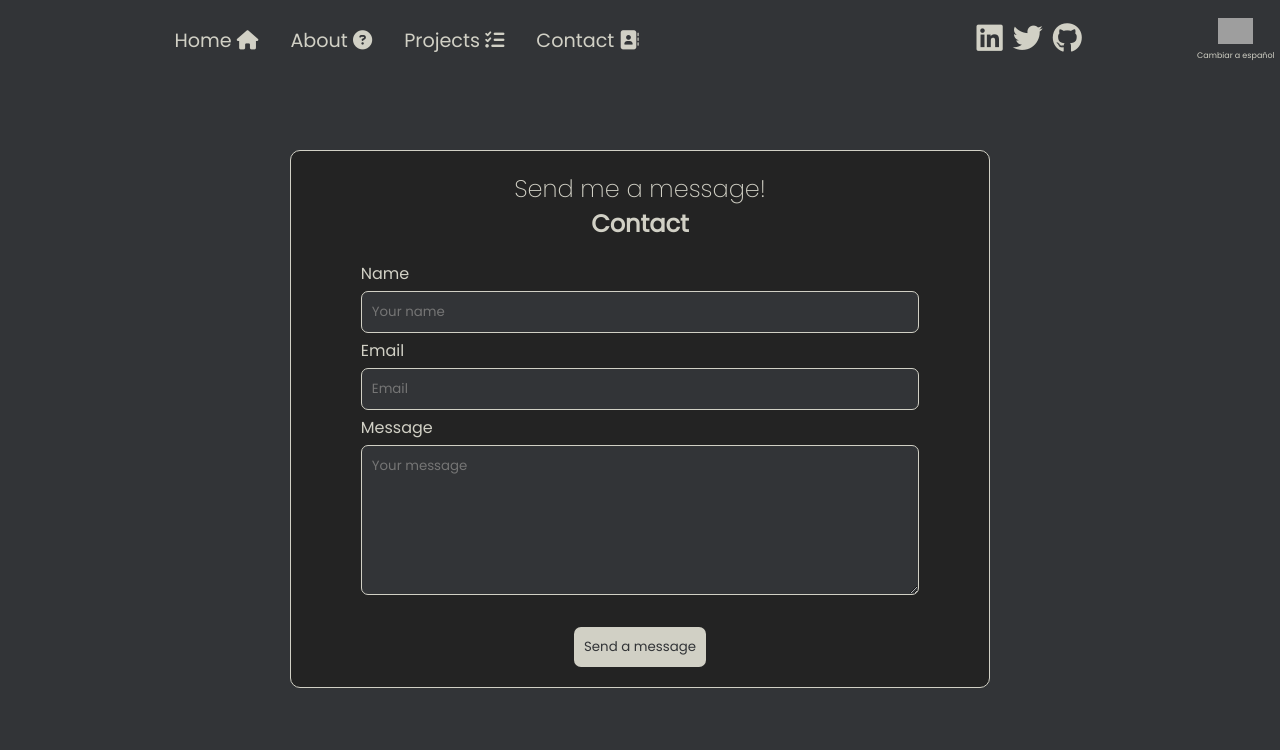
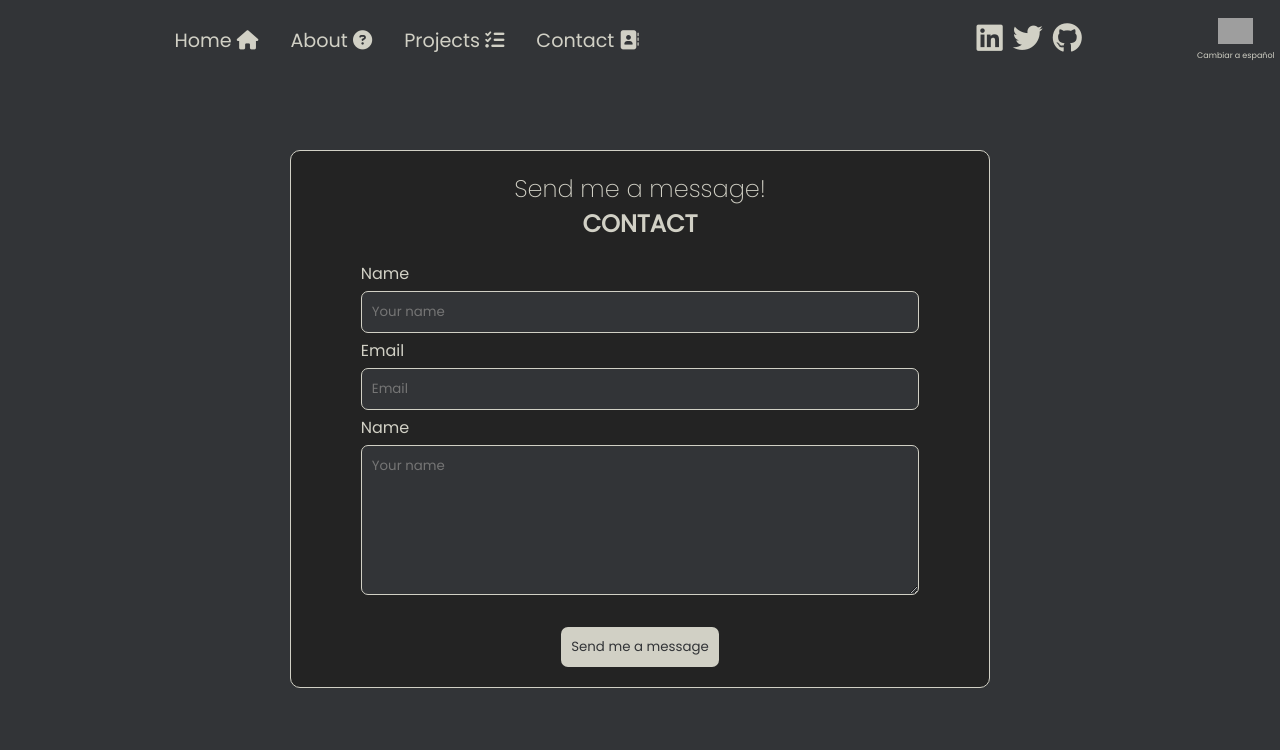
Before and after one commit to AlanRacciatti/Portfolio, a React (Create React App) app: page /contact in a window 1280 px wide. Shown: the top 750 px of the page. Built offline with nearby package versions, Linux system fonts and the light colour scheme; grey boxes are pictures that could not be loaded.

Commit message:
Add contact form translation

```diff
--- a/src/Components/Contact/Contact.js
+++ b/src/Components/Contact/Contact.js
@@ -2,11 +2,15 @@ import React from 'react';
 import './Contact.css'
 import SectionPresentation from '../Home/SectionPresentation/SectionPresentation';
 import ContactForm from './ContactForm/ContactForm';
+import { useTranslation } from 'react-i18next';
 
 const Contact = () => {
+
+  const {t} = useTranslation();
+
   return (
     <div className='contact-container bg-dark'>
-      <SectionPresentation cName="contact-section bg-dark" heading="Send me a message!" mainHeading="Contact" headingCName="bg-dark" mainHeadingCName="bg-dark"/>
+      <SectionPresentation cName="contact-section bg-dark" heading={t('contact.presentation.heading')} mainHeading={t('contact.presentation.mainHeading')} headingCName="bg-dark" mainHeadingCName="bg-dark"/>
       <ContactForm />
     </div>
   );
--- a/src/Components/Contact/ContactForm/ContactForm.js
+++ b/src/Components/Contact/ContactForm/ContactForm.js
@@ -2,6 +2,7 @@ import React, { useRef } from "react";
 import './ContactForm.css';
 import emailjs from '@emailjs/browser';
 import swal from 'sweetalert';
+import { useTranslation } from "react-i18next";
 
 const ContactForm = () => {
 
@@ -19,6 +20,8 @@ const ContactForm = () => {
       });
     }
 
+    const {t} = useTranslation();
+
     return (
         <form
         ref={form}
@@ -26,19 +29,19 @@ const ContactForm = () => {
         className="contact-form bg-dark"
         >
             <div className="bg-dark">
-                <label className="bg-dark form-label" htmlFor="name">Name</label>
-                <input type="text" className="form-input " placeholder="Your name" name="from_name" required />
+                <label className="bg-dark form-label" htmlFor="name">{t('contact.form.name.label')}</label>
+                <input type="text" className="form-input " placeholder={t('contact.form.name.placeholder')} name="from_name" required />
             </div>
             <div className="bg-dark">
-                <label className="bg-dark form-label" htmlFor="email">Email</label>
-                <input type="email" className="form-input" placeholder="Email" name="email" required />
+                <label className="bg-dark form-label" htmlFor="email">{t('contact.form.email.label')}</label>
+                <input type="email" className="form-input" placeholder={t('contact.form.email.placeholder')} name="email" required />
             </div>
             <div className="bg-dark">
-                <label className="bg-dark form-label" htmlFor="message">Message</label>
-                <textarea placeholder="Your message" className="form-input" name="message" required />
+                <label className="bg-dark form-label" htmlFor="message">{t('contact.form.name.label')}</label>
+                <textarea placeholder={t('contact.form.name.placeholder')} className="form-input" name="message" required />
             </div>
             <div className="bg-dark">
-                <button type="submit" className="submit-btn"> Send a message </button>
+                <button type="submit" className="submit-btn">{t('contact.form.button')}</button>
             </div>
         </form>
     );
--- a/src/Components/Home/AboutSection/AboutSection.js
+++ b/src/Components/Home/AboutSection/AboutSection.js
@@ -7,7 +7,7 @@ import { useTranslation } from 'react-i18next';
 
 const AboutSection = () => {
 
-    const {t, i18n} = useTranslation();
+    const {t} = useTranslation();
 
     return (
         <div className="about-section-container">
--- a/src/i18n.js
+++ b/src/i18n.js
@@ -87,6 +87,27 @@ i18n
                         },
                         contactButton: "Contact"
                     }
+                },
+                contact: {
+                    presentation: {
+                        heading: "Send me a message!",
+                        mainHeading: "CONTACT"
+                    },
+                    form: {
+                        name: {
+                            label: "Name",
+                            placeholder: "Your name"
+                        },
+                        email: {
+                            label: "Email",
+                            placeholder: "Email"
+                        },
+                        message: {
+                            label: "Message",
+                            placeholder: "Your message"
+                        },
+                        button: "Send me a message"
+                    }
                 }
             }
         },
@@ -165,6 +186,27 @@ i18n
                         },
                         contactButton: "Contacto"
                     }
+                },
+                contact: {
+                    presentation: {
+                        heading: "Envíame un mensaje!",
+                        mainHeading: "CONTACTO"
+                    },
+                    form: {
+                        name: {
+                            label: "Nombre",
+                            placeholder: "Tu nombre"
+                        },
+                        email: {
+                            label: "Email",
+                            placeholder: "Email"
+                        },
+                        message: {
+                            label: "Mensaje",
+                            placeholder: "Tu mensaje"
+                        },
+                        button: "Enviame un mensaje"
+                    }
                 }
             }
         }
```
